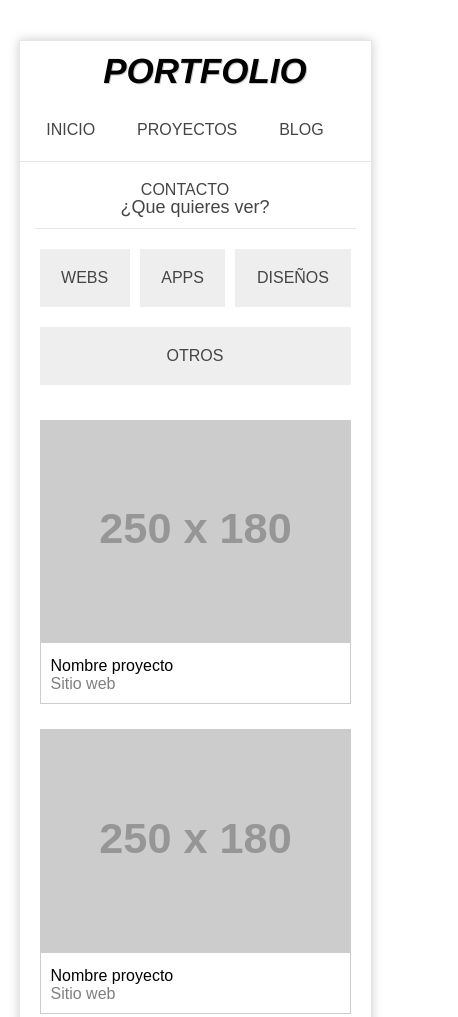
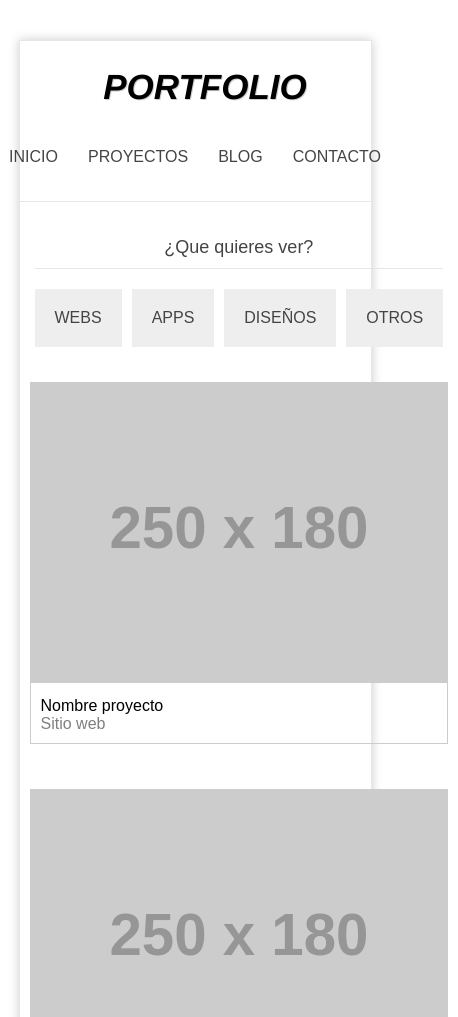
Before and after one commit to JuanBocca/maquetacion-3, a plain HTML site: page index.html in a window 390 px wide. Shown: the top 1017 px of the page, 458 px wide, since content can reach past the window. Drawn offline with Linux system fonts and the light colour scheme; placeholder pictures from the web are drawn by us.

Commit message:
first commit

```diff
--- a/style.css
+++ b/style.css
@@ -18,15 +18,15 @@
 
 /* CABECERA */
 #header {
-    display: flex;
-    flex-flow: row wrap;
+    display: grid;
+    grid-template-columns: 68% 30%;
     align-items: center;
+
+    width: 100%;
     height: 120px;
     border-bottom: 1px solid rgba(225, 225, 226, 0.8);
 }
 .logo {
-    flex-grow: 1;
-    flex-basis: 65%;
     padding: 10px;
     font-family: Helvetica;
     font-style: italic;
@@ -44,16 +44,17 @@
     font-size: 35px;
 }
 #menu {
-    flex-grow: 1;
-    flex-basis: 30%;
+    width: 100%;
     height: 100%;
     padding-right: 20px;
 }
 #menu ul {
-    display: flex;
-    flex-flow: row wrap;
+    display: grid;
+    grid-template-columns: repeat(4, 1fr);
     align-items: center;
-    justify-content: space-between;
+
+    justify-content: center;
+    text-align: center;
     height: 100%;
     list-style: none;
 }
@@ -70,21 +71,23 @@
 
 /* CONTENIDO */
 #content {
-    display: flex;
-    justify-content: space-between;
+    display: grid;
+    grid-template-columns: 20% 1fr;
+    align-items: start;
+    justify-items: space-between;
+    grid-column-gap: 7px;
+
     padding-top: 20px;
     padding-bottom: 20px;
 }
 
 #projects {
-    display: flex;
-    flex-flow: row wrap;
-    justify-content: space-between;
-    flex-basis: 80%;
+    display: grid;
+    grid-template-columns: repeat(auto-fill, 255px);
+    grid-gap: 20px;
+    align-items: start;
 }
 .project {
-    flex-basis: 250px;
-    flex-grow: 1;
     margin-bottom: 25px;
     margin-right: 20px;
     border: 1px solid #ccc;
@@ -109,11 +112,8 @@
 }
 
 #aside {
-    flex-basis: 15%;
     margin-right: 30px;
     padding: 15px;
-    display: flex;
-    flex-flow: column wrap;
 }
 #aside h2 {
     display: block;
@@ -148,78 +148,73 @@
 
 /* PIE DE PAGINA */
 #footer {
-    display: flex;
-    flex-flow: row wrap;
-    justify-content: flex-end;
+    display: grid;
+    grid-template-columns: 1fr 25%;
+    justify-content: start;
+
     height: 120px;
     align-items: center;
     border-top: 1px solid rgba(225, 225, 226, 0.8);
 }
 #footer .logo {
     opacity: 0.5;
-    flex-basis: auto;
-    flex-grow: 1;
     order: 2;
     text-align: right;
     margin-right: 20px;
 }
 #footer .info {
-    flex-grow: 1;
     margin-left: 20px;
     order: 1;
     color: #444;
 }
 
 /* RESPONSIVE */
-@media (max-width: 1334px) {
+@media (max-width: 785px) {
     #header {
+        display: grid;
+        grid-template-columns: 100%;
+        align-items: center;
+        justify-content: center;
+        height: 140px;
+        padding-bottom: 20px;
+    }
+    #header h1 {
         text-align: center;
     }
-    #menu ul {
-        margin-top: 20px;
-        align-items: flex-start;
-        justify-content: space-evenly;
+    #content {
+        display: grid;
+        grid-template-columns: 1fr;
+        align-items: start;
+        justify-items: space-between;
+        grid-column-gap: auto;
+    }
+
+    #projects {
+        display: grid;
+        grid-template-columns: 1fr;
+        grid-gap: 20px;
+    }
+    .project {
+        margin-right: 10px;
+        margin-left: 10px;
+    }
+    #aside {
+        margin-right: 0px;
+        padding: 15px;
+    }
+    #aside ul {
+        display: grid;
+        grid-template-columns: repeat(4, 1fr);
+        grid-gap: 10px;
+    }
+    #footer {
+        display: grid;
+        grid-template-columns: 1fr;
+        align-items: center;
+        justify-content: start;
+        text-align: center !important;
+    }
+    #footer .logo {
+        text-align: center !important;
     }
 }
-@media (max-width: 587px) {
-    #content {
-        display: flex;
-        flex-flow: column wrap;
-        justify-content: space-between;
-        padding-top: 20px;
-        padding-bottom: 20px;
-    }
-    #aside {
-        margin: 0px;
-    }
-    #aside ul {
-        display: flex;
-        flex-flow: row wrap;
-        justify-content: space-between;
-    }
-    #aside ul li {
-        flex-grow: 1;
-        margin-left: 5px;
-        margin-right: 5px;
-    }
-    .project {
-        margin-right: 20px;
-        margin-left: 20px;
-    }
-    #footer .logo {
-        flex-grow: 1;
-        order: 1;
-        flex-basis: 100%;
-        text-align: center;
-        margin: 0px;
-    }
-    #footer .info {
-        flex-grow: 1;
-        order: 2;
-        margin-left: 20px;
-        color: #444;
-        flex-basis: 100%;
-        text-align: center;
-        margin: 0px;
-    }
-}
```
